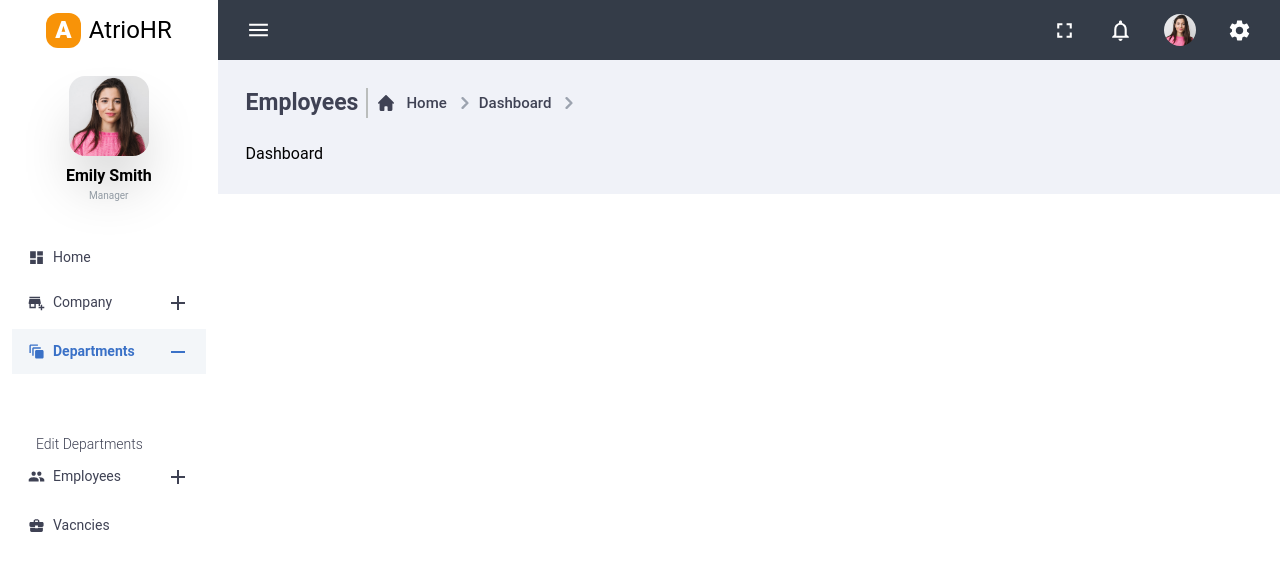
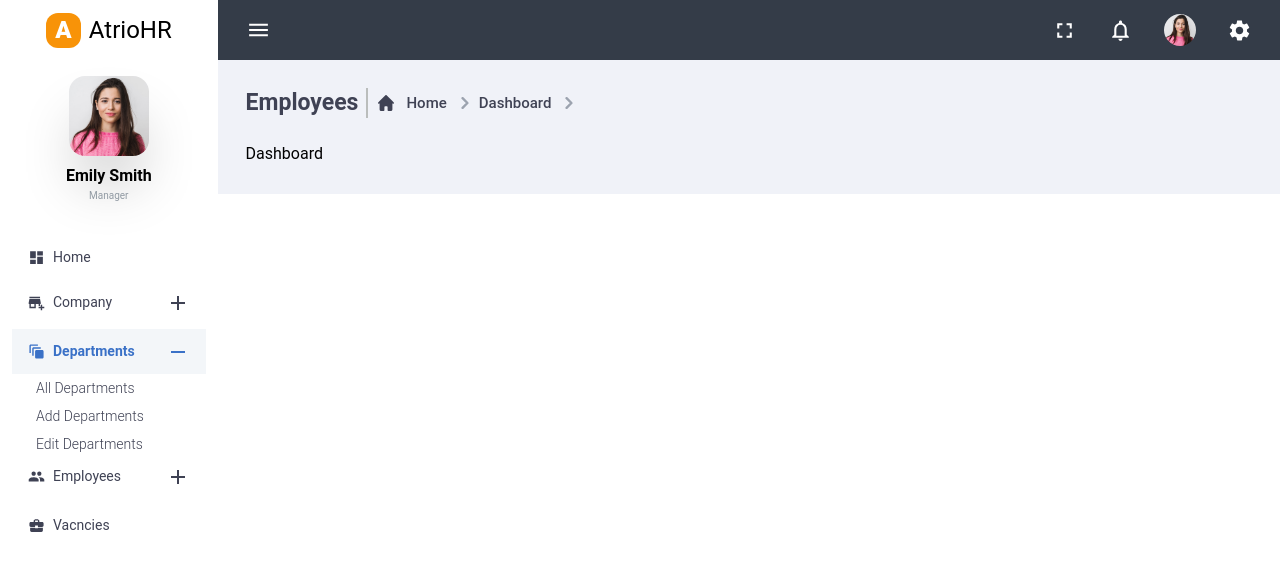
Before and after one commit to panahlimurad/hr, a React (Create React App) app: page / in a window 1280 px wide. Both pictures are taken after a click on the element 177 px from the left and 351 px from the top of the page. Shown: the top 570 px of the page. Built offline with nearby package versions, Linux system fonts and the light colour scheme.

Commit message:
fixed navigation

```diff
--- a/src/features/shared/Components/BasisComponents/NavigationBar/NavigationBar.js
+++ b/src/features/shared/Components/BasisComponents/NavigationBar/NavigationBar.js
@@ -130,7 +130,7 @@ const NavigationBar = () => {
             <Link
               to={"/departments/all-departments"}
               className={`${styles.LiTagTransition} ${
-                openMenus.company ? styles.openLiTagSub : styles.closeLiTagSub
+                openMenus.departments ? styles.openLiTagSub : styles.closeLiTagSub
               }`}
             >
               All Departments
@@ -139,7 +139,7 @@ const NavigationBar = () => {
             <Link
               to={"/departments/add-departments"}
               className={`${styles.LiTagTransition} ${
-                openMenus.company ? styles.openLiTagSub : styles.closeLiTagSub
+                openMenus.departments ? styles.openLiTagSub : styles.closeLiTagSub
               }`}
             >
               Add Departments
```
